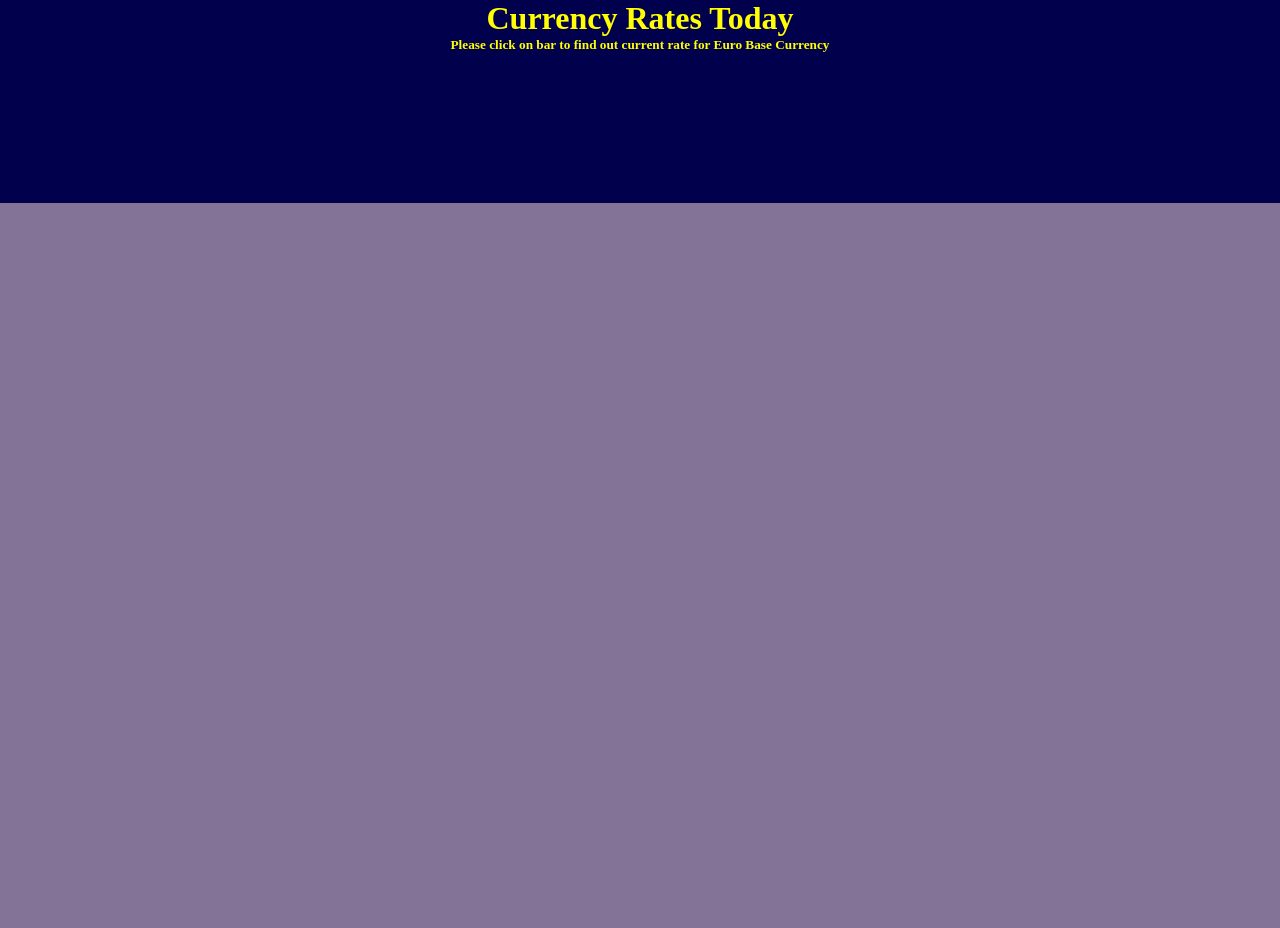
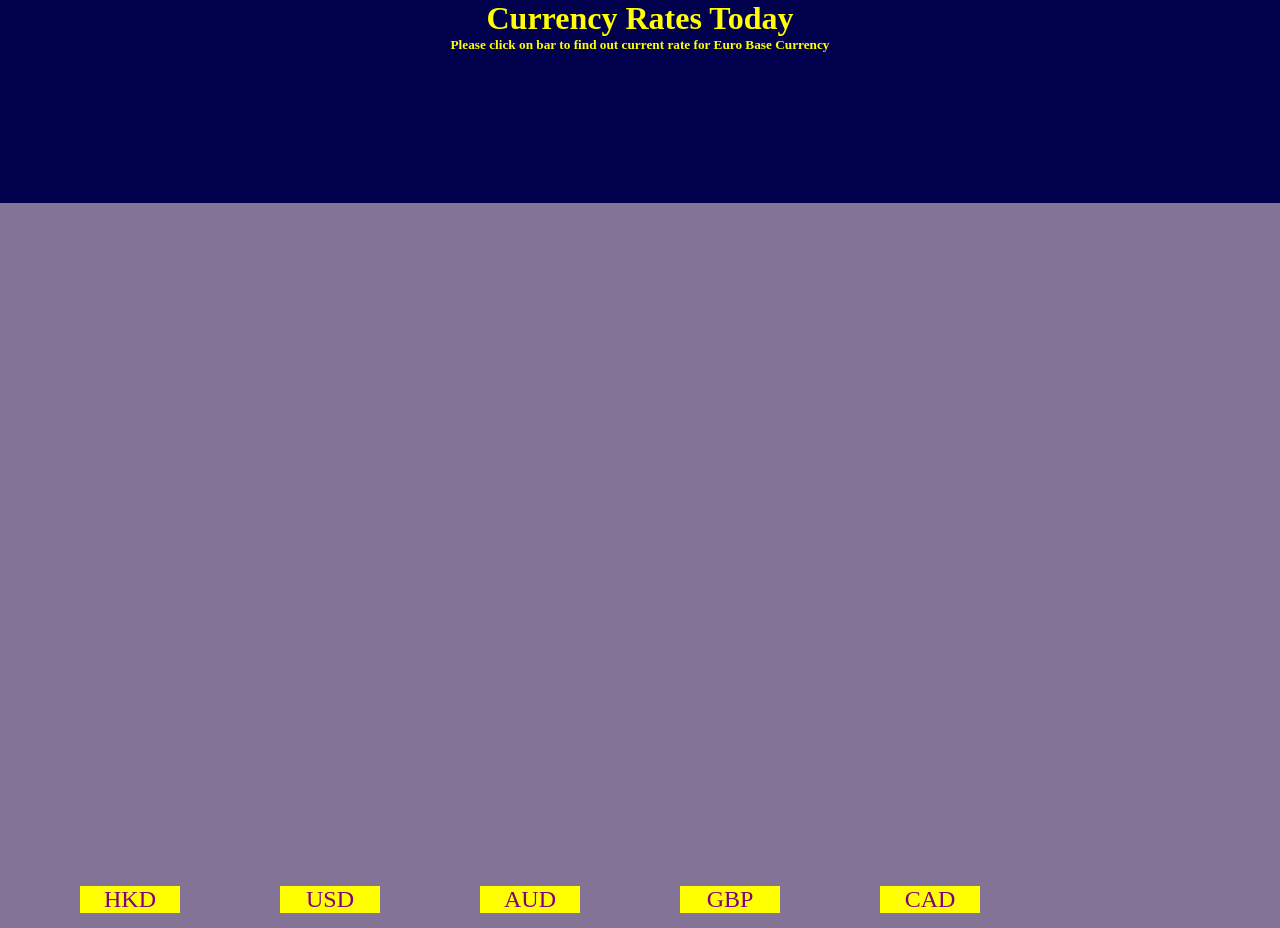
Before and after one commit to devdav1999/currency-rate3, a React (Create React App) app: page / in a window 1280 px wide. Built offline with nearby package versions, Linux system fonts and the light colour scheme; no server answers.

Commit message:
got bars to appear

```diff
--- a/src/App.js
+++ b/src/App.js
@@ -7,6 +7,7 @@ function App() {
   const [mainCurrencies, setMainCurrencies] = useState(["HKD", "USD", "AUD", "GBP", "CAD"]);
   const [countries, setCountries] = useState('');
   const [numbers, setNumbers] = useState('');
+  const [rates, setRates] = useState('');
 
 
   function doFetch() {
@@ -23,25 +24,36 @@ function App() {
             //   countries: Object.keys(currencyData),
             //   numbers: Object.values(currencyData),
             // });
+            setRates(currencyData);
             setMainCurrencies(mainCurrencies);
             setCountries(Object.keys(currencyData));
             setNumbers(Object.values(currencyData));
         });
   }
+
+
   useEffect(doFetch, []);
 
   return (
     <div>
-      <div class='TopNav'>
+      <div className='TopNav'>
       <h1>Currency Rates Today</h1>
       <h5>Please click on bar to find out current rate for Euro Base Currency</h5>
-      <div class='currencyNav'></div>
+      <div className='currencyNav'></div>
       </div>
 
 
-      <div class="BarContainer">
+      <div className="BarContainer">
+      {
+        mainCurrencies
+        .map(mainCurrency =>(
+        <div className='Bar'>
+        {mainCurrency}
+        </div>
+        ))
+        }
       </div>
-    </div>
+   </div>
    );
 }
 
```
